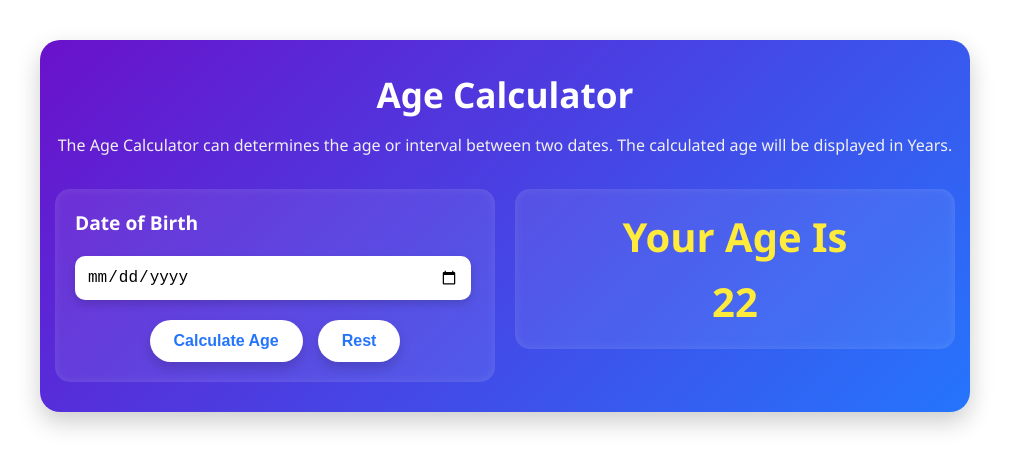
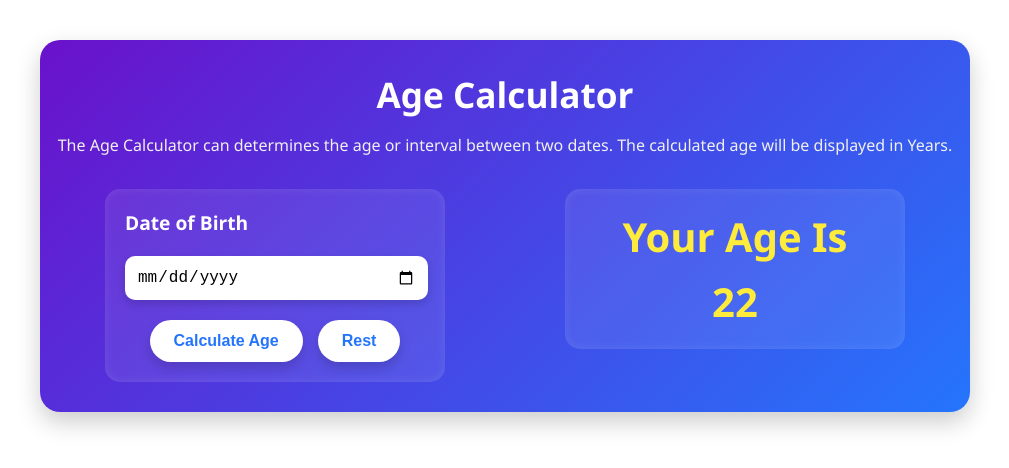
Before and after one commit to Afnan-coder/react-age-calculator, a React (Vite) app: page / in a window 1280 px wide. Shown: the top 468 px of the page, without its empty margins (135-1144 px from the left). Built offline with nearby package versions, Linux system fonts and the light colour scheme.

Commit message:
Make right and left responsive

```diff
--- a/src/components/AgeCalculator.css
+++ b/src/components/AgeCalculator.css
@@ -36,7 +36,7 @@
 /* Middle Layout */
 .Container_middle {
   display: flex;
-  justify-content: space-between;
+  justify-content: space-around;
   align-items: flex-start;
   margin-top: 30px;
   gap: 20px;
@@ -47,7 +47,8 @@
 .right,
 .left {
   flex: 1;
-  min-width: 300px;
+  max-width: 300px;
+  width: 88%;
   padding: 20px;
   background: rgba(255, 255, 255, 0.08);
   border-radius: 15px;
```
